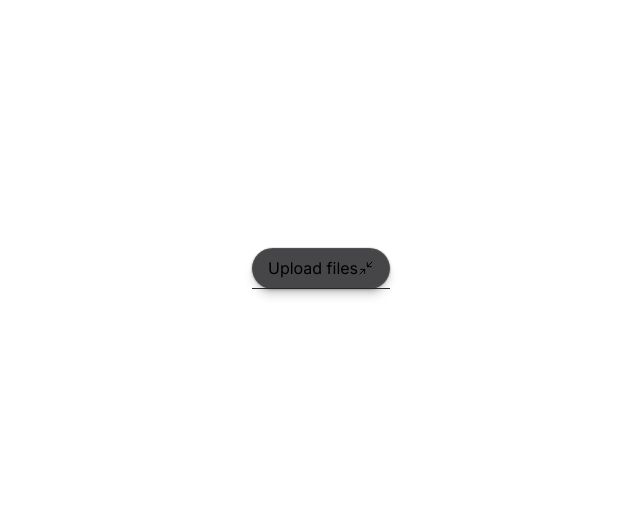
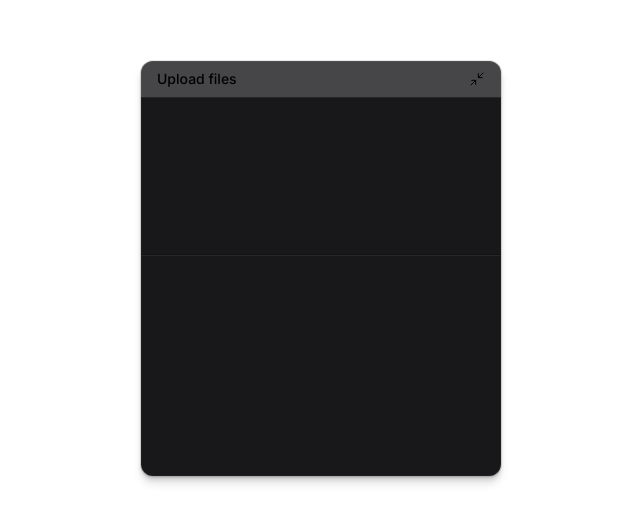
Before and after one commit to ferraricastro/upload-widget, a React app in the folder web/: page / in a window 1280 px wide. Shown: the part 132-654 px from the top of the page, without its empty margins (319-959 px from the left). Built offline with nearby package versions, Linux system fonts and the light colour scheme; the HTML template or start-up script is replaced by a standard one.

Commit message:
Estrutura Widget

```diff
--- /dev/null
+++ b/web/src/components/upload-widget-dropzone.tsx
@@ -0,0 +1,7 @@
+export function UploadWidgetDropzone() {
+    return (
+        <div className="px-3 h-32">
+
+        </div>
+    )
+}
--- a/web/src/components/upload-widget-header.tsx
+++ b/web/src/components/upload-widget-header.tsx
@@ -3,7 +3,7 @@ import { Minimize2 } from "lucide-react";
 export function UploadWidgetHeader() {
     return (
         <div className="w-full p-4 py-2 bg-white/20 border-zinc-800 border-b flex items-center justify-between">
-            <span>Upload files</span>
+            <span className="text-sm font-medium">Upload files</span>
             <button>
                 <Minimize2 strokeWidth={1.5} className="size-4"/>
             </button>
--- /dev/null
+++ b/web/src/components/upload-widget-upload-list.tsx
@@ -0,0 +1,7 @@
+export function UploadWidgetUploadList() {
+    return (
+        <div className="px-3 h-48">
+
+        </div>
+    )
+}
--- a/web/src/components/upload-widget.tsx
+++ b/web/src/components/upload-widget.tsx
@@ -1,9 +1,19 @@
+import { UploadWidgetDropzone } from "./upload-widget-dropzone";
 import { UploadWidgetHeader } from "./upload-widget-header";
+import { UploadWidgetUploadList } from "./upload-widget-upload-list";
 
 export function UploadWidget() {
   return (
-    <div className="bg-zinc-900 max-w-360 rounded-3xl shadow-shape">
+    <div className="bg-zinc-900 w-full overflow-hidden max-w-90 rounded-xl shadow-shape">
       <UploadWidgetHeader />
+
+      <div className="flex flex-col gap-4 py-3">
+        <UploadWidgetDropzone />
+
+        <div className="h-px bg-zinc-800 border-t border-black/50 box-content"></div>
+
+        <UploadWidgetUploadList />
+      </div>
     </div>
   );
 }
```
